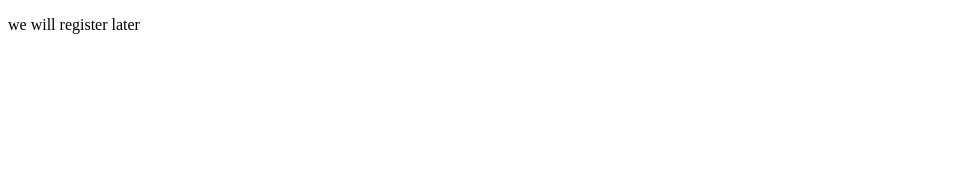
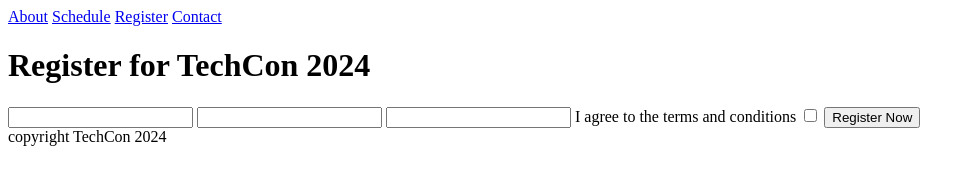
Before and after one commit to ogbueze/TechCon_HTML, a plain HTML site: page techcon_website/register.html in a window 1280 px wide. Shown: the whole page, without its empty margins (0-975 px from the left). Drawn offline with Linux system fonts and the light colour scheme.

Commit message:
add register page

```diff
--- a/techcon_website/register.html
+++ b/techcon_website/register.html
@@ -6,6 +6,29 @@
     <title>register</title>
 </head>
 <body>
-    <p>we will register later</p>
+    <header>
+
+        <nav>
+            <a href="index.html">About</a>
+        <a href="home.html">Schedule</a>
+        <a href="register.html">Register</a>
+        <a href="contact.html">Contact</a>
+        </nav>
+        <h1>Register for TechCon 2024</h1>
+    </header>
+    <main>
+<form action="">
+    <label for="full-name"></label>
+    <input type="text" name="full-name" id="">
+    <label for="email"></label>
+    <input type="email" name="email" id="">
+    <label for="password"></label>
+    <input type="password" name="password" id="">
+    <label for="checking">I agree to the terms and conditions</label>
+    <input type="checkbox" name="cheking" id="">
+    <button type="submit">Register Now</button>
+</form>
+    </main>
+    <footer>copyright TechCon 2024</footer>
 </body>
 </html>
```
